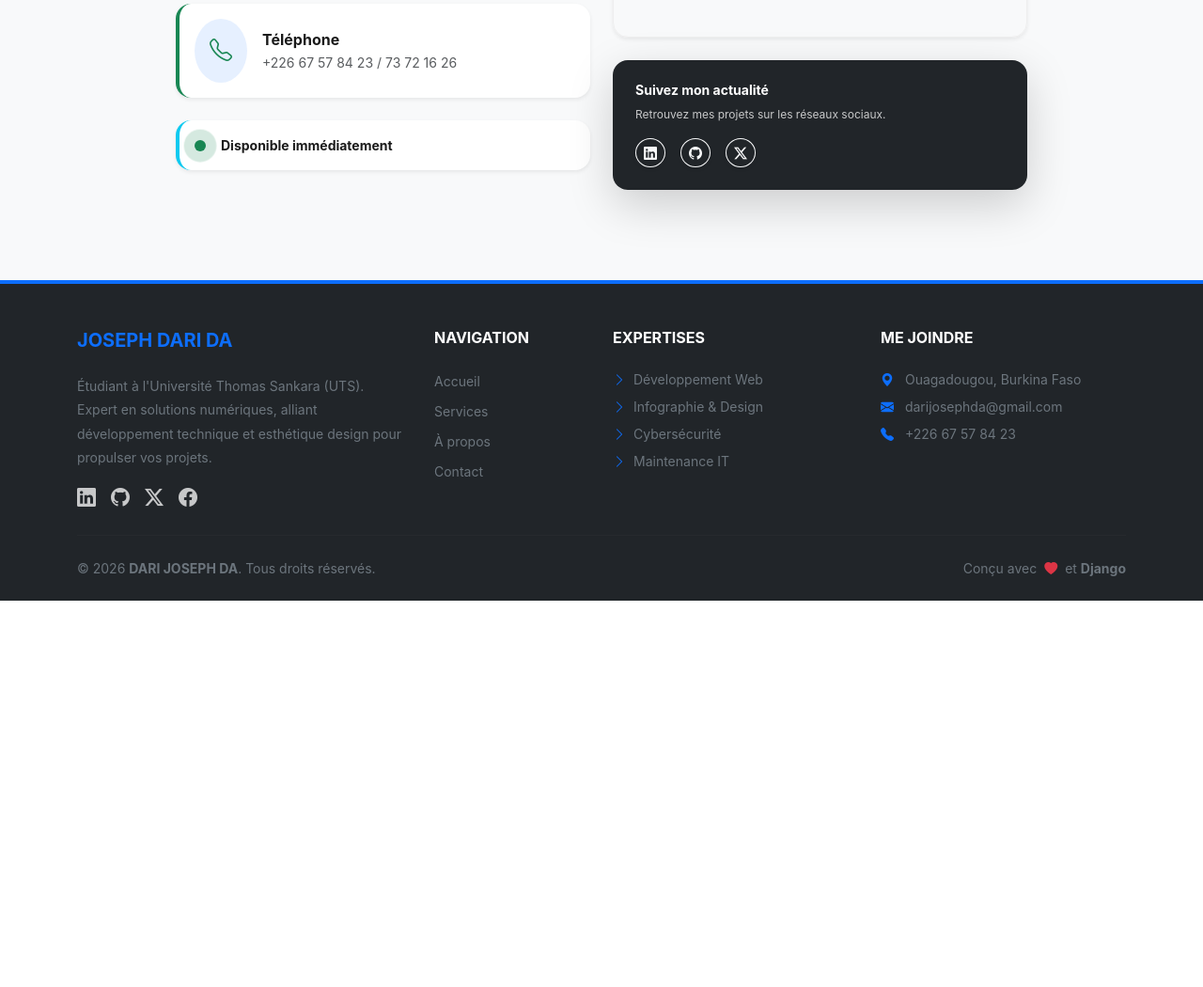
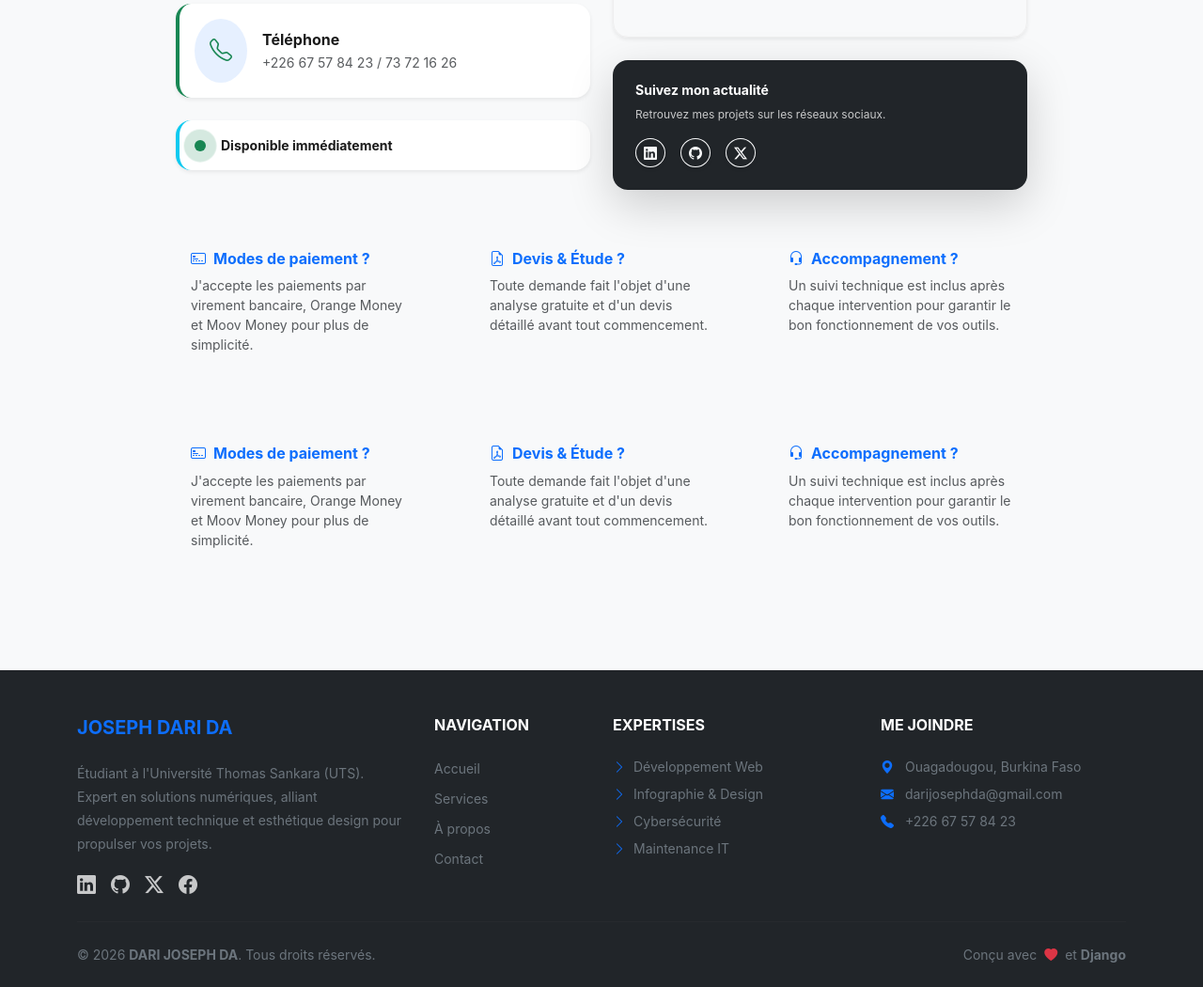
Before and after one commit to darijosephda-maker/Blog_Professionnel_Uts, a Django app: page /contact/ in a window 1280 px wide. Shown: the part 1324-2374 px from the top of the page at 94% size. Before the commit the page ends 1963 px from the top, so only its background shows below. Run offline with Django 5.2, Linux system fonts and the light colour scheme; data that the repository does not hold is empty; grey boxes are pictures that could not be loaded.

```diff
--- a/static/css/style.css
+++ b/static/css/style.css
@@ -797,3 +797,29 @@ body.dark-mode #theme-toggle {
     transform: translateX(5px);
     transition: 0.3s;
 }
+
+
+
+.text-primary {
+    color: var(--bs-primary) !important;
+}
+
+.border-top {
+    border-top: 1px solid rgba(0,0,0,0.1) !important;
+}
+
+
+
+
+.row.mt-5 .col-md-4 .p-3 {
+    border-radius: 12px;
+    transition: all 0.3s ease;
+    border: 1px solid transparent;
+}
+
+.row.mt-5 .col-md-4 .p-3:hover {
+    background-color: #ffffff;
+    box-shadow: 0 10px 20px rgba(0,0,0,0.05);
+    border: 1px solid rgba(13, 110, 253, 0.1);
+    transform: translateY(-5px);
+}
--- a/templates/contact.html
+++ b/templates/contact.html
@@ -171,13 +171,57 @@
                 </div>
             </div>
         </div>
-
     </div>
 </div>
 
 
 
 
+<div class="col-md-4 mb-3">
+            <div class="p-3 h-100">
+                <h6 class="fw-bold text-primary"><i class="bi bi-credit-card-2-front me-2"></i>Modes de paiement ?</h6>
+                <p class="small text-muted mb-0">J'accepte les paiements par virement bancaire, Orange Money et Moov Money pour plus de simplicité.</p>
+            </div>
+        </div>
+
+        <div class="col-md-4 mb-3">
+            <div class="p-3 h-100">
+                <h6 class="fw-bold text-primary"><i class="bi bi-file-earmark-pdf me-2"></i>Devis & Étude ?</h6>
+                <p class="small text-muted mb-0">Toute demande fait l'objet d'une analyse gratuite et d'un devis détaillé avant tout commencement.</p>
+            </div>
+        </div>
+
+        <div class="col-md-4 mb-3">
+            <div class="p-3 h-100">
+                <h6 class="fw-bold text-primary"><i class="bi bi-headset me-2"></i>Accompagnement ?</h6>
+                <p class="small text-muted mb-0">Un suivi technique est inclus après chaque intervention pour garantir le bon fonctionnement de vos outils.</p>
+            </div>
+        </div>
+
+
+
+
+        <div class="col-md-4 mb-3">
+            <div class="p-3 h-100">
+                <h6 class="fw-bold text-primary"><i class="bi bi-credit-card-2-front me-2"></i>Modes de paiement ?</h6>
+                <p class="small text-muted mb-0">J'accepte les paiements par virement bancaire, Orange Money et Moov Money pour plus de simplicité.</p>
+            </div>
+        </div>
+
+        <div class="col-md-4 mb-3">
+            <div class="p-3 h-100">
+                <h6 class="fw-bold text-primary"><i class="bi bi-file-earmark-pdf me-2"></i>Devis & Étude ?</h6>
+                <p class="small text-muted mb-0">Toute demande fait l'objet d'une analyse gratuite et d'un devis détaillé avant tout commencement.</p>
+            </div>
+        </div>
+
+        <div class="col-md-4 mb-3">
+            <div class="p-3 h-100">
+                <h6 class="fw-bold text-primary"><i class="bi bi-headset me-2"></i>Accompagnement ?</h6>
+                <p class="small text-muted mb-0">Un suivi technique est inclus après chaque intervention pour garantir le bon fonctionnement de vos outils.</p>
+            </div>
+        </div>
+
 
 
 {% endblock %}
```
